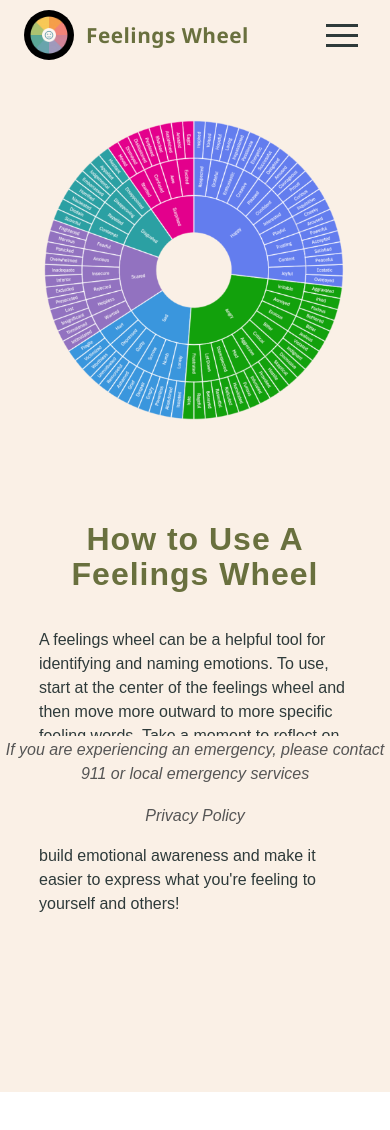
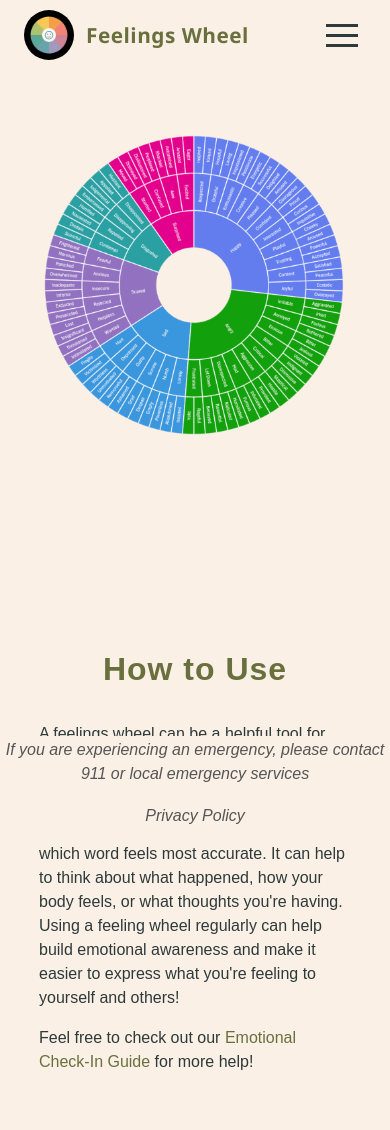
Before and after one commit to saramattina/feelings-wheel, a React (Vite) app: page / in a window 390 px wide. Shown: the top 1130 px of the page. Before the commit the page ends 1092 px from the top, so only its background shows below. Built offline with nearby package versions, Linux system fonts and the light colour scheme.

Commit message:
add how to use description, add styling to how to use, style mobile how to use with tooltip, fix bottom margin on mobile resource page

```diff
--- a/src/FeelingsWheel/FeelingsWheel.css
+++ b/src/FeelingsWheel/FeelingsWheel.css
@@ -48,14 +48,19 @@
         touch-action: none;
     }
 
+    .wheel-image {
+      margin-top: 65px;
+      border-radius: 54px;
+    }
+
     .tooltip {
         left: 0;
-        top: 125%;
+        top: 48%;
         max-width: 69vw;
     }
 
     #how-to-use {
-        margin-top: 100px;
+        margin-top: 215px;
         margin-bottom: 160px
     }
 }
--- a/src/FeelingsWheel/FeelingsWheel.jsx
+++ b/src/FeelingsWheel/FeelingsWheel.jsx
@@ -1042,8 +1042,10 @@ const Wheel = () => {
       )}
 
         <div id="how-to-use">
-          <h1>How to Use A Feelings Wheel</h1>
+          <h1>How to Use</h1>
           <p>A feelings wheel can be a helpful tool for identifying and naming emotions. To use, start at the center of the feelings wheel and then move more outward to more specific feeling words. Take a moment to reflect on which word feels most accurate. It can help to think about what happened, how your body feels, or what thoughts you're having. Using a feeling wheel regularly can help build emotional awareness and make it easier to express what you're feeling to yourself and others!</p>
+
+         <p>Feel free to check out our <a href="/emotional-checkin">Emotional Check-In Guide</a> for more help!</p>
       </div>
 
     </div>
--- a/src/Resources/Resources.css
+++ b/src/Resources/Resources.css
@@ -34,5 +34,6 @@ a:hover {
 @media (max-width: 700px) {
   .resource-list {
     padding-bottom: 150px;
+    margin-bottom: 50px;
   }
 }
```
